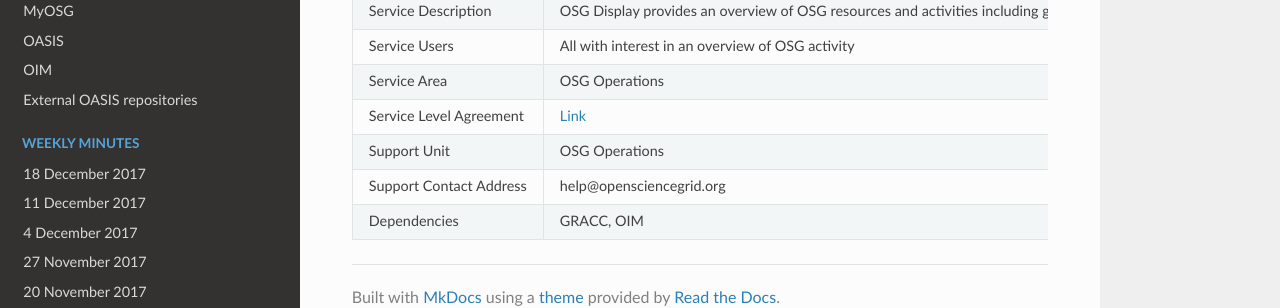
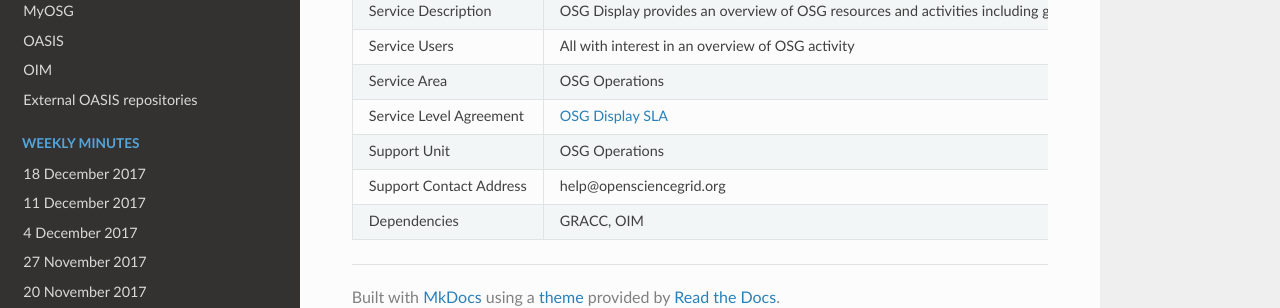
Before and after one commit to osg-htc/operations, an MkDocs documentation site: the page built from docs/ServiceManagement/ServiceCatalog/SC_Display.md, in a window 1280 px wide. Shown: the part 271-579 px from the top of the page. Built offline with MkDocs 1.6.1, drawn with Linux system fonts in a browser that asks for light colours; nearby versions of some CDN libraries; old or Windows-style settings are respelled for this version of MkDocs.

Commit message:
Update SC_Display.md

```diff
--- a/docs/ServiceManagement/ServiceCatalog/SC_Display.md
+++ b/docs/ServiceManagement/ServiceCatalog/SC_Display.md
@@ -7,7 +7,7 @@
 | Service Description | OSG Display provides an overview of OSG resources and activities including geographic location and use of CPU and network resources. |
 | Service Users       | All with interest in an overview of OSG activity |
 | Service Area        | OSG Operations |
-| Service Level Agreement | [Link](https://github.com/opensciencegrid/operations/blob/master/docs/SLA/display.md) |
+| Service Level Agreement | [OSG Display SLA](https://github.com/opensciencegrid/operations/blob/master/docs/SLA/display.md) |
 | Support Unit        | OSG Operations |
 | Support Contact Address | help@opensciencegrid.org |
 | Dependencies | GRACC, OIM |
```
